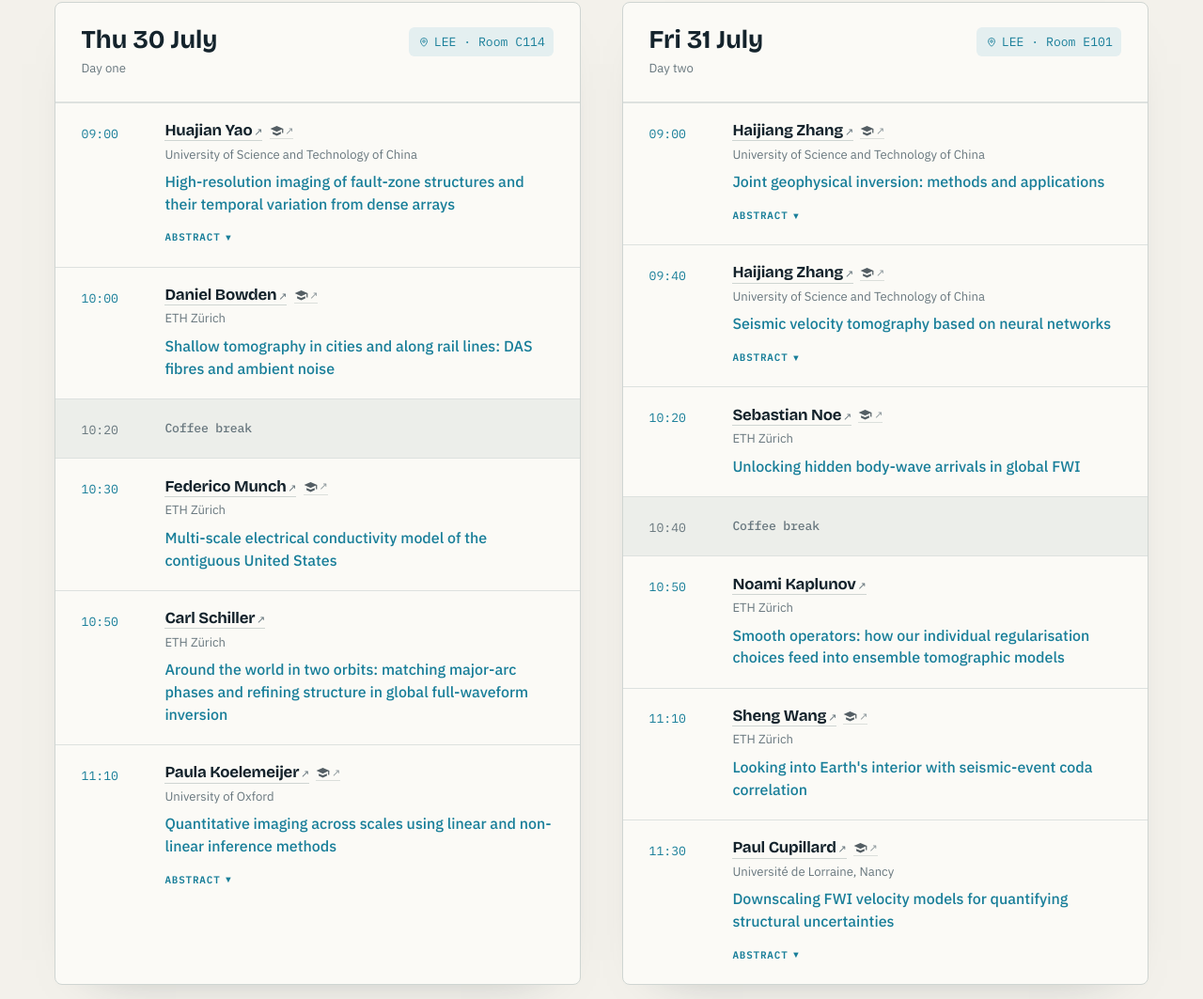
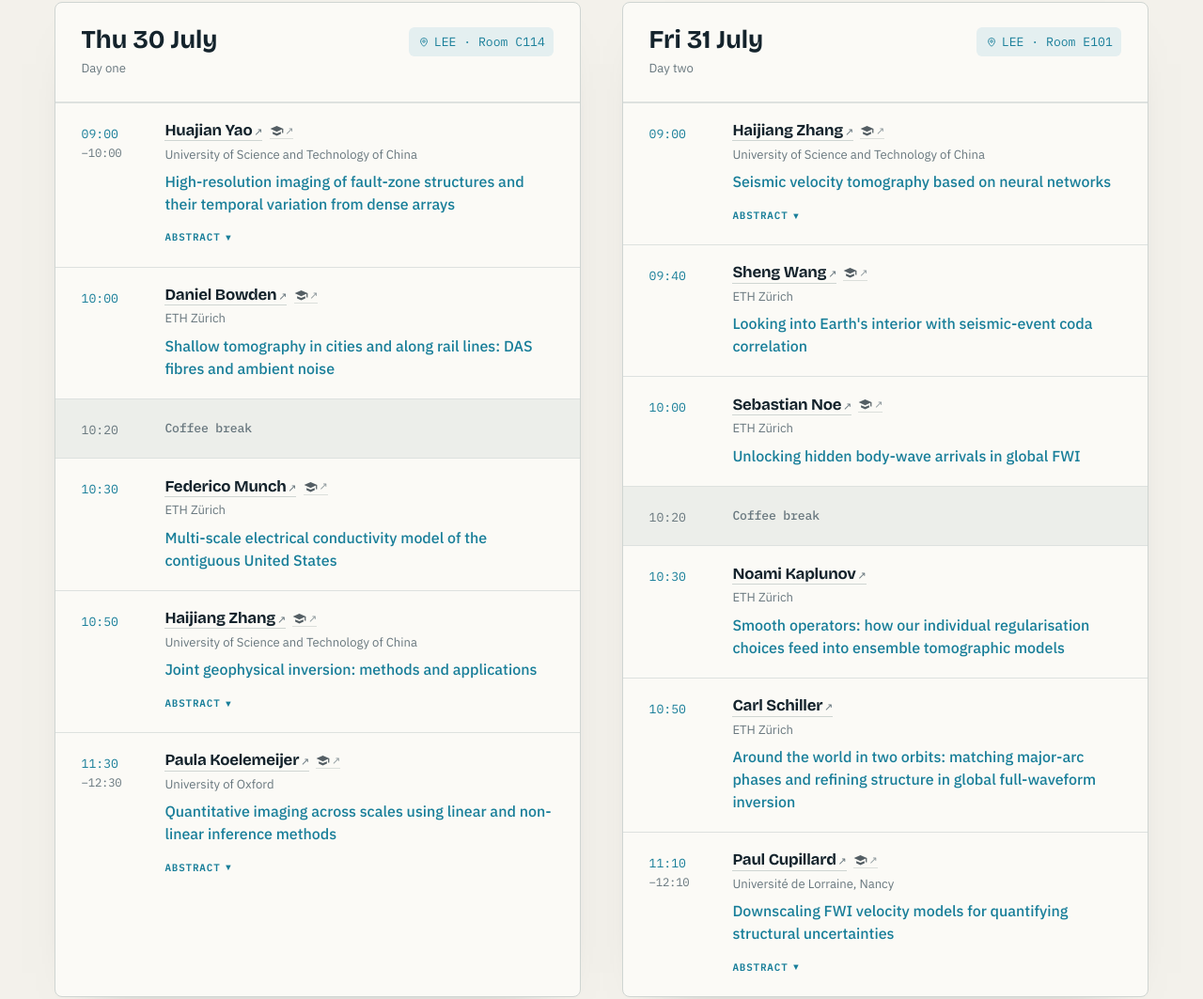
Before and after one commit to WANGYuhan2002/2026-tomo-workshop, a plain HTML site: page index.html in a window 1280 px wide. Shown: the part 988-2051 px from the top of the page at 94% size. Drawn offline with nearby package versions, Linux system fonts and the light colour scheme.

Commit message:
Programme: split Zhang across both days (Day 1 joint inversion / Day 2 neural-network tomo); swap Sheng Wang <-> Schiller on Day 2; show end-time ranges for the hour-long keynotes (Yao/Koelemeijer/Cupillard)
Co-Authored-By: Claude Opus 4.8 <noreply@anthropic.com>

```diff
--- a/index.html
+++ b/index.html
@@ -171,7 +171,8 @@ a.d-room:hover{background:var(--cool); color:#fff}
 
 .slot{display:grid; grid-template-columns:auto 1fr; gap:1rem 1.3rem; padding:1.15rem 1.7rem; border-top:1px solid var(--line-soft)}
 .slot:first-of-type{border-top:none}
-.slot .time{font-family:"IBM Plex Mono",monospace; font-size:var(--s--1); color:var(--cool); padding-top:.15rem; white-space:nowrap}
+.slot .time{font-family:"IBM Plex Mono",monospace; font-size:var(--s--1); color:var(--cool); padding-top:.15rem; white-space:nowrap; min-width:3.8em}
+.t-end{display:block; color:var(--muted); font-size:.94em; letter-spacing:-.02em}
 .slot-main{display:flex; flex-direction:column; min-width:0}
 .slot .who{display:flex; align-items:center; flex-wrap:wrap; gap:.1rem .45rem; font-weight:700; color:var(--ink); font-size:1.05rem; line-height:1.2; letter-spacing:-.02em}
 .slot .who a{font-family:"Bricolage Grotesque",system-ui,sans-serif; color:inherit; text-decoration:none; border-bottom:1px solid var(--line); transition:color .12s ease, border-color .12s ease}
@@ -559,7 +560,7 @@ footer{background:var(--deep); border-top:1px solid var(--line)}
         </div>
 
         <div class="slot talk">
-          <span class="time">09:00</span>
+          <span class="time">09:00<span class="t-end">–10:00</span></span>
           <div class="slot-main">
             <div class="who"><a href="http://staff.ustc.edu.cn/~hjyao/vitae.htm" target="_blank" rel="noopener">Huajian Yao</a><a class="affil-sch" href="https://scholar.google.com/citations?user=3pyAJLwAAAAJ&amp;hl=en" target="_blank" rel="noopener" aria-label="Google Scholar" title="Google Scholar"><svg viewBox="0 0 24 24" fill="currentColor" aria-hidden="true"><path d="M12 3 1 8l11 5 9-4.09V15h2V8L12 3zM5 13.18v3.5L12 20l7-3.32v-3.5L12 16l-7-2.82z"/></svg></a></div>
             <div class="inst">University of Science and Technology of China</div>
@@ -600,14 +601,20 @@ footer{background:var(--deep); border-top:1px solid var(--line)}
         <div class="slot talk">
           <span class="time">10:50</span>
           <div class="slot-main">
-            <div class="who"><a href="https://eaps.ethz.ch/en/people/profile.Mjk5NDM1.TGlzdC83NzMsOTI0MjA1OTI2.html" target="_blank" rel="noopener">Carl Schiller</a></div>
-            <div class="inst">ETH Zürich</div>
-            <div class="title">Around the world in two orbits: matching major-arc phases and refining structure in global full-waveform inversion</div>
+            <div class="who"><a href="https://earthquake.ustc.edu.cn/zhjen/" target="_blank" rel="noopener">Haijiang Zhang</a><a class="affil-sch" href="https://scholar.google.com/citations?user=1iWta5AAAAAJ&amp;hl=en" target="_blank" rel="noopener" aria-label="Google Scholar" title="Google Scholar"><svg viewBox="0 0 24 24" fill="currentColor" aria-hidden="true"><path d="M12 3 1 8l11 5 9-4.09V15h2V8L12 3zM5 13.18v3.5L12 20l7-3.32v-3.5L12 16l-7-2.82z"/></svg></a></div>
+            <div class="inst">University of Science and Technology of China</div>
+            <div class="title">Joint geophysical inversion: methods and applications</div>
+            <details class="abs">
+              <summary>Abstract</summary>
+              <div class="abs-body">
+                <p>Various geophysical methods have been used to determine different geophysical properties of the subsurface medium, including seismic velocity tomography, magnetotelluric inversion, and gravity inversion. Due to inherent limitations of individual inversion methods, null space inevitably exists in different models. As a result, the inverted models may exhibit different information, making it difficult to jointly interpret them. In this presentation, I will introduce different joint geophysical inversion methods and their applications, which show that the subsurface structures are better constrained.</p>
+              </div>
+            </details>
           </div>
         </div>
 
         <div class="slot talk">
-          <span class="time">11:10</span>
+          <span class="time">11:30<span class="t-end">–12:30</span></span>
           <div class="slot-main">
             <div class="who"><a href="https://www.earth.ox.ac.uk/people/paula-koelemeijer" target="_blank" rel="noopener">Paula Koelemeijer</a><a class="affil-sch" href="https://scholar.google.com/citations?user=T_tyZiQAAAAJ&amp;hl=en" target="_blank" rel="noopener" aria-label="Google Scholar" title="Google Scholar"><svg viewBox="0 0 24 24" fill="currentColor" aria-hidden="true"><path d="M12 3 1 8l11 5 9-4.09V15h2V8L12 3zM5 13.18v3.5L12 20l7-3.32v-3.5L12 16l-7-2.82z"/></svg></a></div>
             <div class="inst">University of Oxford</div>
@@ -639,21 +646,6 @@ footer{background:var(--deep); border-top:1px solid var(--line)}
           <div class="slot-main">
             <div class="who"><a href="https://earthquake.ustc.edu.cn/zhjen/" target="_blank" rel="noopener">Haijiang Zhang</a><a class="affil-sch" href="https://scholar.google.com/citations?user=1iWta5AAAAAJ&amp;hl=en" target="_blank" rel="noopener" aria-label="Google Scholar" title="Google Scholar"><svg viewBox="0 0 24 24" fill="currentColor" aria-hidden="true"><path d="M12 3 1 8l11 5 9-4.09V15h2V8L12 3zM5 13.18v3.5L12 20l7-3.32v-3.5L12 16l-7-2.82z"/></svg></a></div>
             <div class="inst">University of Science and Technology of China</div>
-            <div class="title">Joint geophysical inversion: methods and applications</div>
-            <details class="abs">
-              <summary>Abstract</summary>
-              <div class="abs-body">
-                <p>Various geophysical methods have been used to determine different geophysical properties of the subsurface medium, including seismic velocity tomography, magnetotelluric inversion, and gravity inversion. Due to inherent limitations of individual inversion methods, null space inevitably exists in different models. As a result, the inverted models may exhibit different information, making it difficult to jointly interpret them. In this presentation, I will introduce different joint geophysical inversion methods and their applications, which show that the subsurface structures are better constrained.</p>
-              </div>
-            </details>
-          </div>
-        </div>
-
-        <div class="slot talk">
-          <span class="time">09:40</span>
-          <div class="slot-main">
-            <div class="who"><a href="https://earthquake.ustc.edu.cn/zhjen/" target="_blank" rel="noopener">Haijiang Zhang</a><a class="affil-sch" href="https://scholar.google.com/citations?user=1iWta5AAAAAJ&amp;hl=en" target="_blank" rel="noopener" aria-label="Google Scholar" title="Google Scholar"><svg viewBox="0 0 24 24" fill="currentColor" aria-hidden="true"><path d="M12 3 1 8l11 5 9-4.09V15h2V8L12 3zM5 13.18v3.5L12 20l7-3.32v-3.5L12 16l-7-2.82z"/></svg></a></div>
-            <div class="inst">University of Science and Technology of China</div>
             <div class="title">Seismic velocity tomography based on neural networks</div>
             <details class="abs">
               <summary>Abstract</summary>
@@ -665,7 +657,16 @@ footer{background:var(--deep); border-top:1px solid var(--line)}
         </div>
 
         <div class="slot talk">
-          <span class="time">10:20</span>
+          <span class="time">09:40</span>
+          <div class="slot-main">
+            <div class="who"><a href="https://eaps.ethz.ch/en/people/profile.MzQ3MDUx.TGlzdC83NzMsOTI0MjA1OTI2.html" target="_blank" rel="noopener">Sheng Wang</a><a class="affil-sch" href="https://scholar.google.com/citations?user=ppM7TM0AAAAJ&amp;hl=en" target="_blank" rel="noopener" aria-label="Google Scholar" title="Google Scholar"><svg viewBox="0 0 24 24" fill="currentColor" aria-hidden="true"><path d="M12 3 1 8l11 5 9-4.09V15h2V8L12 3zM5 13.18v3.5L12 20l7-3.32v-3.5L12 16l-7-2.82z"/></svg></a></div>
+            <div class="inst">ETH Zürich</div>
+            <div class="title">Looking into Earth's interior with seismic-event coda correlation</div>
+          </div>
+        </div>
+
+        <div class="slot talk">
+          <span class="time">10:00</span>
           <div class="slot-main">
             <div class="who"><a href="https://eaps.ethz.ch/en/people/profile.sebastian-noe.html" target="_blank" rel="noopener">Sebastian Noe</a><a class="affil-sch" href="https://scholar.google.com/citations?user=I9tspsYAAAAJ&amp;hl=en" target="_blank" rel="noopener" aria-label="Google Scholar" title="Google Scholar"><svg viewBox="0 0 24 24" fill="currentColor" aria-hidden="true"><path d="M12 3 1 8l11 5 9-4.09V15h2V8L12 3zM5 13.18v3.5L12 20l7-3.32v-3.5L12 16l-7-2.82z"/></svg></a></div>
             <div class="inst">ETH Zürich</div>
@@ -674,12 +675,12 @@ footer{background:var(--deep); border-top:1px solid var(--line)}
         </div>
 
         <div class="slot brk">
-          <span class="time">10:40</span>
+          <span class="time">10:20</span>
           <span class="who">Coffee break</span>
         </div>
 
         <div class="slot talk">
-          <span class="time">10:50</span>
+          <span class="time">10:30</span>
           <div class="slot-main">
             <div class="who"><a href="https://cos.ethz.ch/people/person-detail.noami-kaplunov.html" target="_blank" rel="noopener">Noami Kaplunov</a></div>
             <div class="inst">ETH Zürich</div>
@@ -688,16 +689,16 @@ footer{background:var(--deep); border-top:1px solid var(--line)}
         </div>
 
         <div class="slot talk">
-          <span class="time">11:10</span>
+          <span class="time">10:50</span>
           <div class="slot-main">
-            <div class="who"><a href="https://eaps.ethz.ch/en/people/profile.MzQ3MDUx.TGlzdC83NzMsOTI0MjA1OTI2.html" target="_blank" rel="noopener">Sheng Wang</a><a class="affil-sch" href="https://scholar.google.com/citations?user=ppM7TM0AAAAJ&amp;hl=en" target="_blank" rel="noopener" aria-label="Google Scholar" title="Google Scholar"><svg viewBox="0 0 24 24" fill="currentColor" aria-hidden="true"><path d="M12 3 1 8l11 5 9-4.09V15h2V8L12 3zM5 13.18v3.5L12 20l7-3.32v-3.5L12 16l-7-2.82z"/></svg></a></div>
+            <div class="who"><a href="https://eaps.ethz.ch/en/people/profile.Mjk5NDM1.TGlzdC83NzMsOTI0MjA1OTI2.html" target="_blank" rel="noopener">Carl Schiller</a></div>
             <div class="inst">ETH Zürich</div>
-            <div class="title">Looking into Earth's interior with seismic-event coda correlation</div>
+            <div class="title">Around the world in two orbits: matching major-arc phases and refining structure in global full-waveform inversion</div>
           </div>
         </div>
 
         <div class="slot talk">
-          <span class="time">11:30</span>
+          <span class="time">11:10<span class="t-end">–12:10</span></span>
           <div class="slot-main">
             <div class="who"><a href="https://georessources.univ-lorraine.fr/membres-du-laboratoire/paul-cupillard/" target="_blank" rel="noopener">Paul Cupillard</a><a class="affil-sch" href="https://scholar.google.com/citations?user=JvhxlPUAAAAJ&amp;hl=en" target="_blank" rel="noopener" aria-label="Google Scholar" title="Google Scholar"><svg viewBox="0 0 24 24" fill="currentColor" aria-hidden="true"><path d="M12 3 1 8l11 5 9-4.09V15h2V8L12 3zM5 13.18v3.5L12 20l7-3.32v-3.5L12 16l-7-2.82z"/></svg></a></div>
             <div class="inst">Université de Lorraine, Nancy</div>
```
